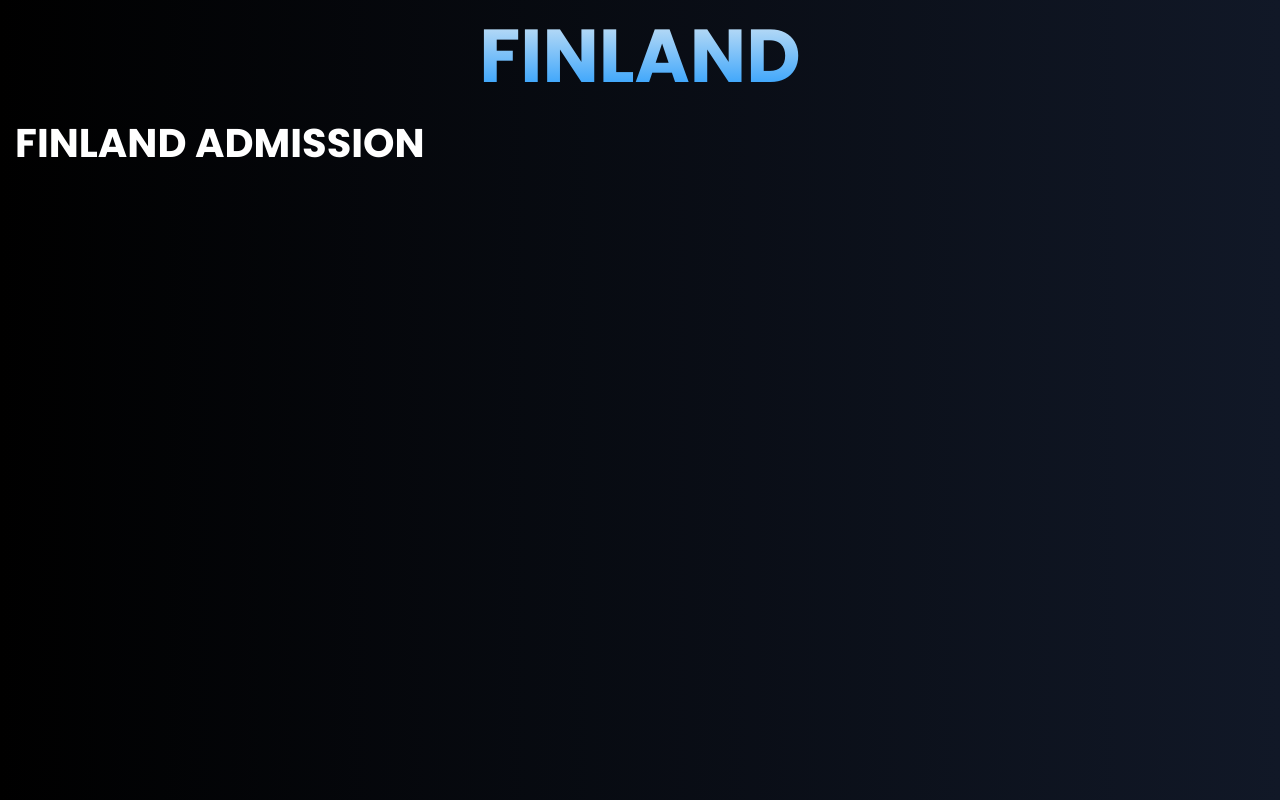
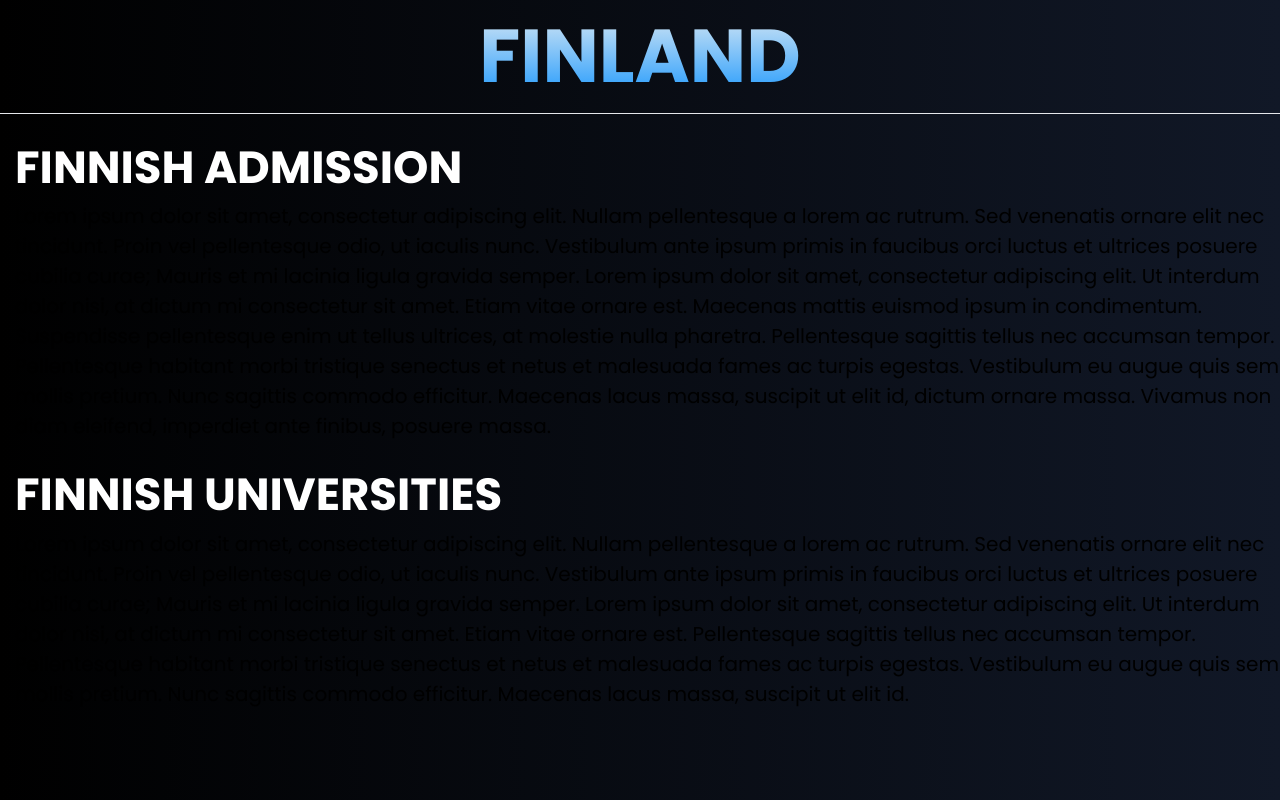
Before and after one commit to FaisalAbusharar/europe-university-info, a Next.js app: page /countries/finland in a window 1280 px wide. Built offline with nearby package versions, Linux system fonts and the light colour scheme.

Commit message:
added structure for info

```diff
--- a/src/app/countries/finland/finland.css
+++ b/src/app/countries/finland/finland.css
@@ -12,9 +12,16 @@
   }
 
 #Subtitle-Left {
-  font-size: 40px;
+  font-size: 45px;
   color: white;
+  margin-top: 20px;
   margin-left: 15px;
   text-align: left;
   font-weight: 800;
-  }
+}
+
+
+#InfoBody {
+  margin-left: 15px;
+  font-size: 20px;
+}
--- a/src/app/countries/finland/page.tsx
+++ b/src/app/countries/finland/page.tsx
@@ -9,7 +9,11 @@ const Finland = () => {
         <main className={`${poppins.className} flex flex-col min-h-screen`}>
             <div className="flex-grow flex-col items-center justify-center bg-gradient-to-r from-black to-gray-900">
                 <h1 id="Title">FINLAND</h1>
-                <h2 id="Subtitle-Left">FINLAND ADMISSION</h2>
+                <hr id="line"></hr>
+                <h2 id="Subtitle-Left">FINNISH ADMISSION</h2>
+                <p id="InfoBody">Lorem ipsum dolor sit amet, consectetur adipiscing elit. Nullam pellentesque a lorem ac rutrum. Sed venenatis ornare elit nec tincidunt. Proin vel pellentesque odio, ut iaculis nunc. Vestibulum ante ipsum primis in faucibus orci luctus et ultrices posuere cubilia curae; Mauris et mi lacinia ligula gravida semper. Lorem ipsum dolor sit amet, consectetur adipiscing elit. Ut interdum dolor nisi, at dictum mi consectetur sit amet. Etiam vitae ornare est. Maecenas mattis euismod ipsum in condimentum. Suspendisse pellentesque enim ut tellus ultrices, at molestie nulla pharetra. Pellentesque sagittis tellus nec accumsan tempor. Pellentesque habitant morbi tristique senectus et netus et malesuada fames ac turpis egestas. Vestibulum eu augue quis sem mollis pretium. Nunc sagittis commodo efficitur. Maecenas lacus massa, suscipit ut elit id, dictum ornare massa. Vivamus non diam eleifend, imperdiet ante finibus, posuere massa.</p>
+                <h2 id="Subtitle-Left">FINNISH UNIVERSITIES</h2>
+                <p id="InfoBody">Lorem ipsum dolor sit amet, consectetur adipiscing elit. Nullam pellentesque a lorem ac rutrum. Sed venenatis ornare elit nec tincidunt. Proin vel pellentesque odio, ut iaculis nunc. Vestibulum ante ipsum primis in faucibus orci luctus et ultrices posuere cubilia curae; Mauris et mi lacinia ligula gravida semper. Lorem ipsum dolor sit amet, consectetur adipiscing elit. Ut interdum dolor nisi, at dictum mi consectetur sit amet. Etiam vitae ornare est. Pellentesque sagittis tellus nec accumsan tempor. Pellentesque habitant morbi tristique senectus et netus et malesuada fames ac turpis egestas. Vestibulum eu augue quis sem mollis pretium. Nunc sagittis commodo efficitur. Maecenas lacus massa, suscipit ut elit id.</p>
             </div>
         </main>
     )
```
